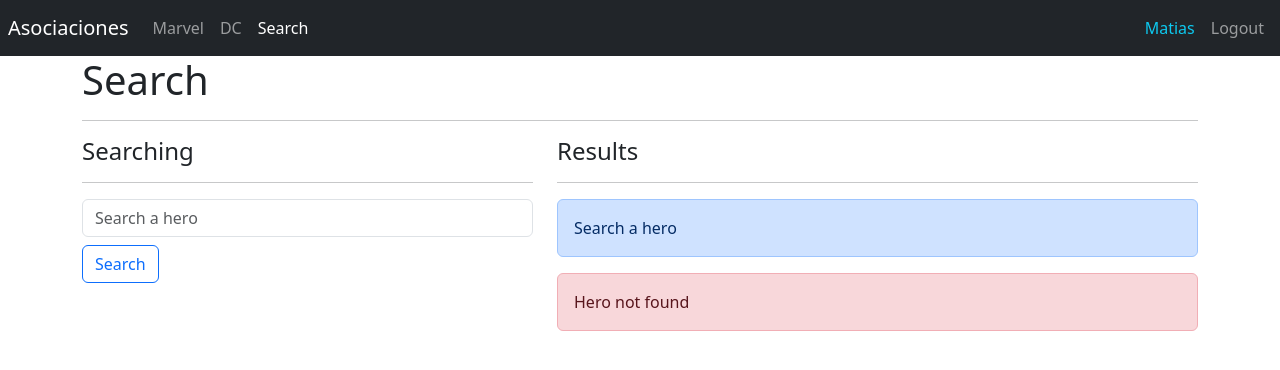
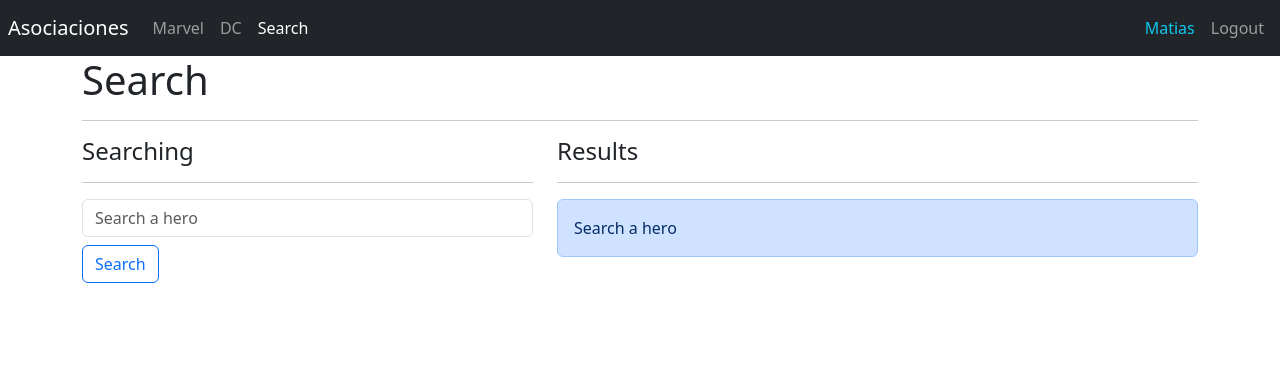
Before and after one commit to matiaspenailillob/heroes-app, a React (Vite) app: page /search in a window 1280 px wide. Before the commit this address had no page. Shown: the top 370 px of the page. Built offline with nearby package versions, Linux system fonts and the light colour scheme.

Commit message:
feat: add conditional messages

```diff
--- a/src/heroes/pages/SearchPage.jsx
+++ b/src/heroes/pages/SearchPage.jsx
@@ -11,6 +11,9 @@
   const { q = '' } = queryString.parse(location.search)
   const heroes = getHeroesByName(q);
 
+  const showSearch = q.length === 0;
+  const showError = q.length > 0 &&  heroes.length === 0 ;
+
   console.log('Location', location);
 
 
@@ -21,11 +24,7 @@
 
   const onSearchInput = (event) => {
     event.preventDefault();
-
-    if(searchText.trim().length <= 1 ) return;
-
     navigate(`?q=${ searchText }`) // a la url en la que estoy parado le agrego el queryparam
-
   }
 
   return (
@@ -57,9 +56,17 @@
           <h4> Results </h4>
           <hr />
 
-          <div className="alert alert-primary">Search a hero</div>
+          {/* {
+            (q === '')
+            ? <div className="alert alert-primary">Search a hero</div>
+            : (heroes.length === 0) && <div className="alert alert-danger">Hero { q } not found</div>
+          } */}
 
-          <div className="alert alert-danger">Hero { q } not found</div>
+          <div className="alert alert-primary animate__animated animate__fadeIn" style={{ display: showSearch ? '' : 'none' }}>Search a hero</div>
+
+          <div className="alert alert-danger animate__animated animate__fadeIn " style={{ display: showError ? '' : 'none' }} >Hero { q } not found</div>
+
+
 
           {
             heroes.map(hero => (
```
